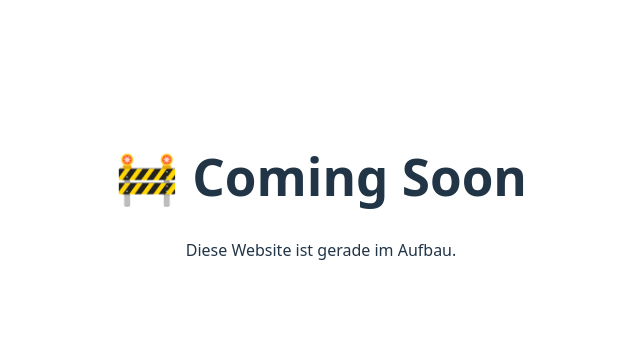
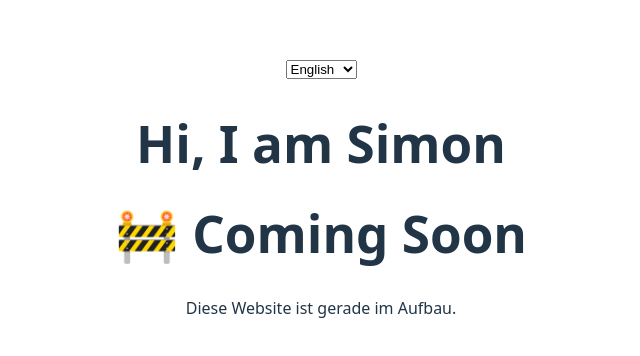
Before and after one commit to nottelbox/nottelbox-web, a React (Vite) app: page / in a window 1280 px wide. Shown: the part 204-560 px from the top of the page, without its empty margins (319-959 px from the left). Built offline with nearby package versions, Linux system fonts and the light colour scheme.

Commit message:
Add localization for english and german

```diff
--- a/src/App.tsx
+++ b/src/App.tsx
@@ -1,11 +1,16 @@
 import { Routes, Route } from 'react-router'
 import './App.css'
+import { useTranslation } from './locales/useTranslation';
+import LanguageSwitcher from './locales/LanguageSwitcher';
 
 function App() {
+  const t = useTranslation();
 
   return (
     <Routes>
       <Route path="/" element={<main style={{ padding: 40 }}>
+        <LanguageSwitcher />
+        <h1>{t.home.heading}</h1>
         <h1>🚧 Coming Soon</h1>
         <p>Diese Website ist gerade im Aufbau.</p>
       </main>}/>
--- /dev/null
+++ b/src/locales/LanguageContext.tsx
@@ -0,0 +1,15 @@
+import { createContext, useContext } from "react";
+import type { SupportedLanguage } from "./translations.types";
+
+type LanguageContextType = {
+  lang: SupportedLanguage;
+  setLang: (lang: SupportedLanguage) => void;
+};
+
+export const LanguageContext = createContext<LanguageContextType | undefined>(undefined);
+
+export const useLanguage = () => {
+  const ctx = useContext(LanguageContext);
+  if (!ctx) throw new Error("useLanguage must be used inside <LanguageProvider>");
+  return ctx;
+};
--- /dev/null
+++ b/src/locales/LanguageProvider.tsx
@@ -0,0 +1,18 @@
+import React, { useState } from "react";
+import type { SupportedLanguage } from "./translations.types";
+import { LanguageContext } from "./LanguageContext";
+
+const getBrowserLang = (): SupportedLanguage => {
+  const lang = navigator.language.split("-")[0];
+  return ["de", "en"].includes(lang) ? (lang as SupportedLanguage) : "de";
+};
+
+export const LanguageProvider = ({ children }: { children: React.ReactNode }) => {
+  const [lang, setLang] = useState<SupportedLanguage>(getBrowserLang);
+
+  return (
+    <LanguageContext.Provider value={{ lang, setLang }}>
+      {children}
+    </LanguageContext.Provider>
+  );
+};
--- /dev/null
+++ b/src/locales/LanguageSwitcher.tsx
@@ -0,0 +1,12 @@
+import { useLanguage } from "./LanguageContext";
+
+export default function LanguageSwitcher() {
+  const { lang, setLang } = useLanguage();
+
+  return (
+    <select value={lang} onChange={e => setLang(e.target.value)}>
+      <option value="de">Deutsch</option>
+      <option value="en">English</option>
+    </select>
+  );
+}
--- /dev/null
+++ b/src/locales/de.ts
@@ -0,0 +1,7 @@
+import type { Translation } from "./translations.types";
+
+export const de: Translation = {
+    home: {
+        heading: "Hi, ich bin Simon"
+    }
+};
--- /dev/null
+++ b/src/locales/en.ts
@@ -0,0 +1,7 @@
+import type { Translation } from "./translations.types";
+
+export const en: Translation = {
+    home: {
+        heading: "Hi, I am Simon"
+    }
+};
--- /dev/null
+++ b/src/locales/translations.types.ts
@@ -0,0 +1,15 @@
+import { de } from "./de";
+import { en } from "./en";
+
+export type Translation = {
+  home: {
+    heading: string;
+  }
+};
+
+export const translations: Record<string, Translation> = {
+  de,
+  en,
+};
+
+export type SupportedLanguage = keyof typeof translations;
--- /dev/null
+++ b/src/locales/useTranslation.ts
@@ -0,0 +1,7 @@
+import { useLanguage } from "./LanguageContext";
+import { translations } from "./translations.types";
+
+export const useTranslation = () => {
+  const { lang } = useLanguage();
+  return translations[lang];
+};
--- a/src/main.tsx
+++ b/src/main.tsx
@@ -3,11 +3,14 @@ import { createRoot } from 'react-dom/client'
 import './index.css'
 import App from './App.tsx'
 import { BrowserRouter } from 'react-router'
+import { LanguageProvider } from './locales/LanguageProvider.tsx'
 
 createRoot(document.getElementById('root')!).render(
   <StrictMode>
     <BrowserRouter>
-      <App />
+      <LanguageProvider>
+        <App />
+      </LanguageProvider>
     </BrowserRouter>
   </StrictMode>,
 )
```
